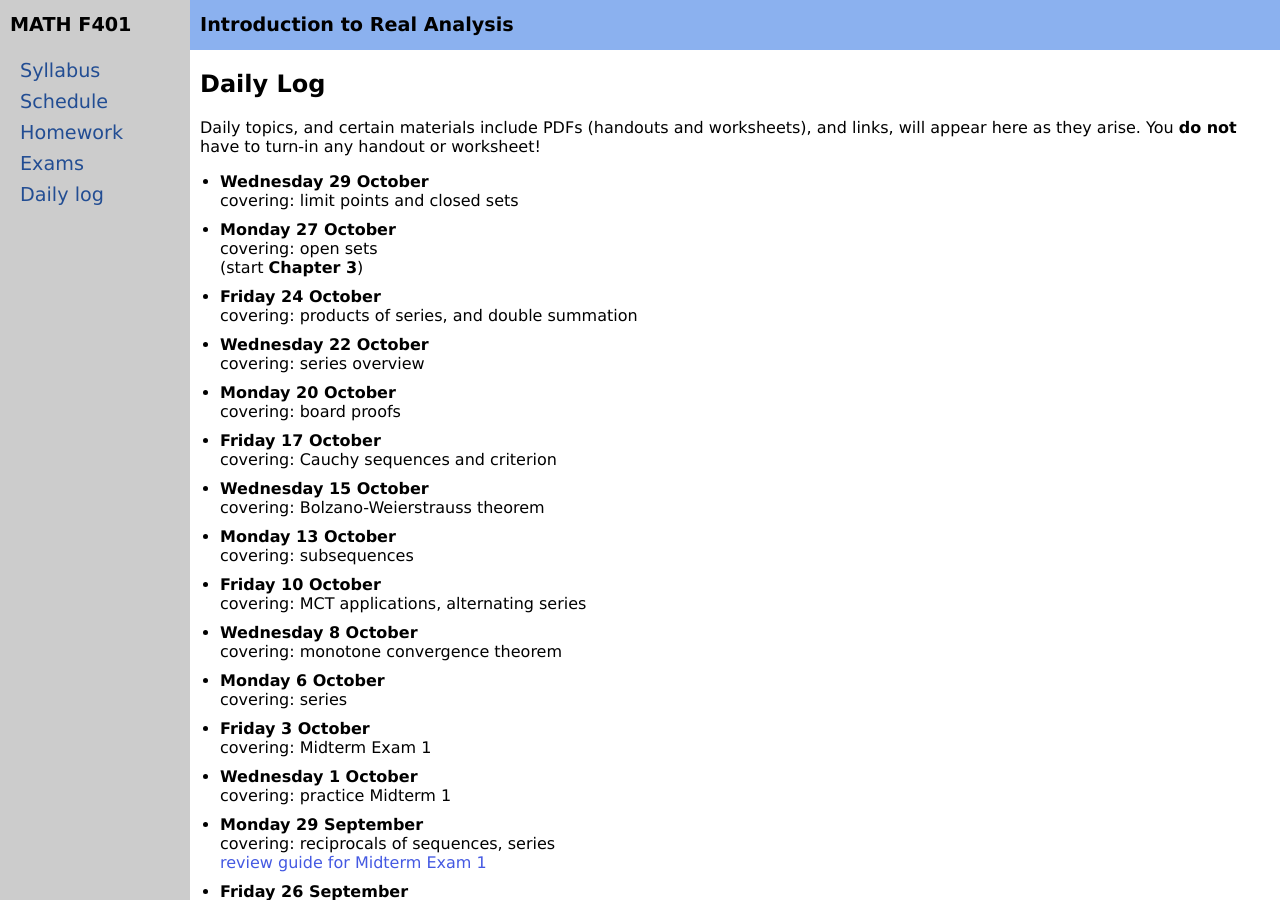
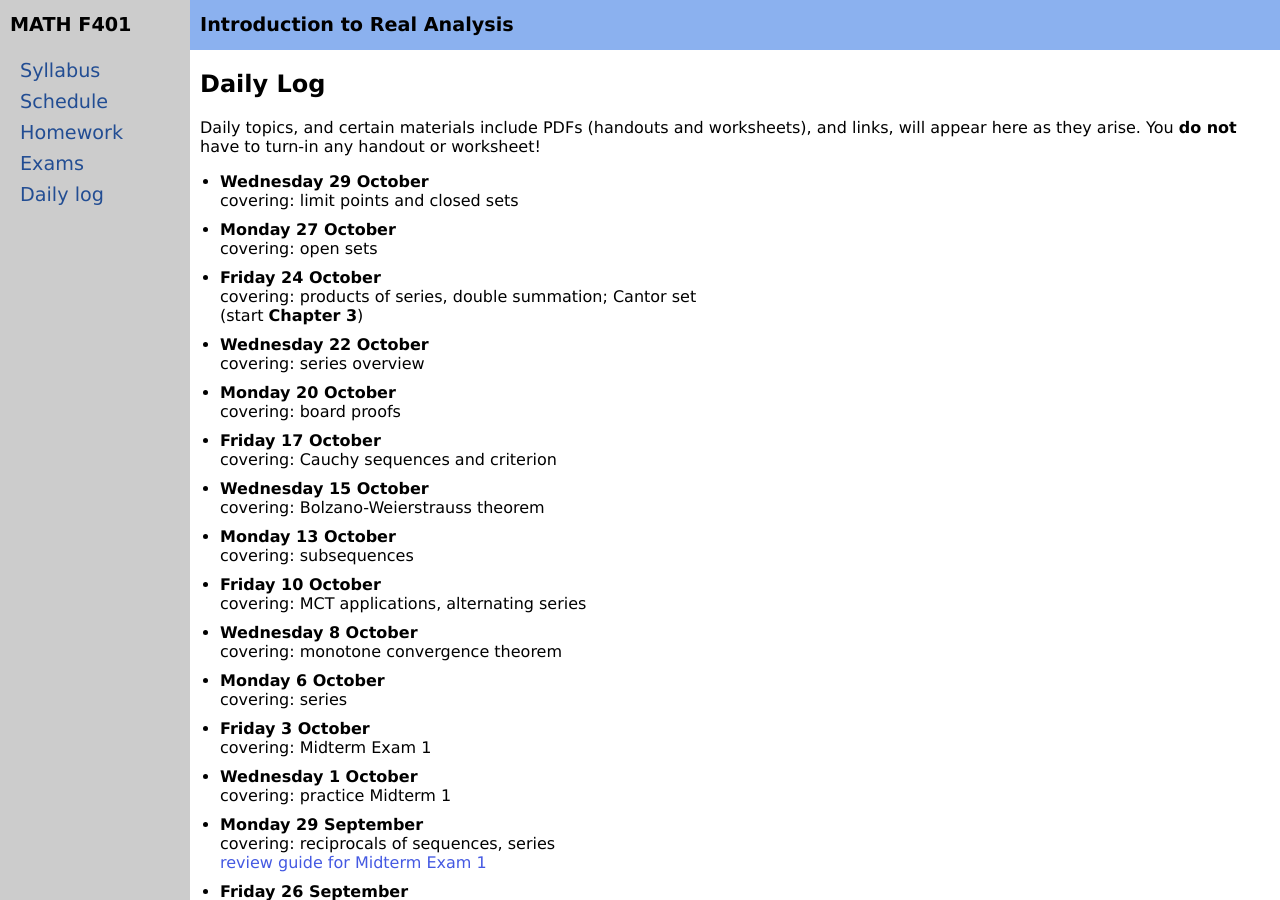
Before and after one commit to bueler/real, a Jekyll site: the page built from daily.md, in a window 1280 px wide and 900 px high. Built offline with Jekyll 4.4.1, drawn with Linux system fonts in a browser that asks for light colours.

Commit message:
daily correct

```diff
--- a/_data/daily.yml
+++ b/_data/daily.yml
@@ -5,9 +5,9 @@ daily:
   cover: limit points and closed sets
 - day: Monday 27 October
   cover: open sets
+- day: Friday 24 October
+  cover: products of series, double summation; Cantor set
   chapter: 3
-- day: Friday 24 October
-  cover: products of series, and double summation
 - day: Wednesday 22 October
   cover: series overview
 - day: Monday 20 October
```
